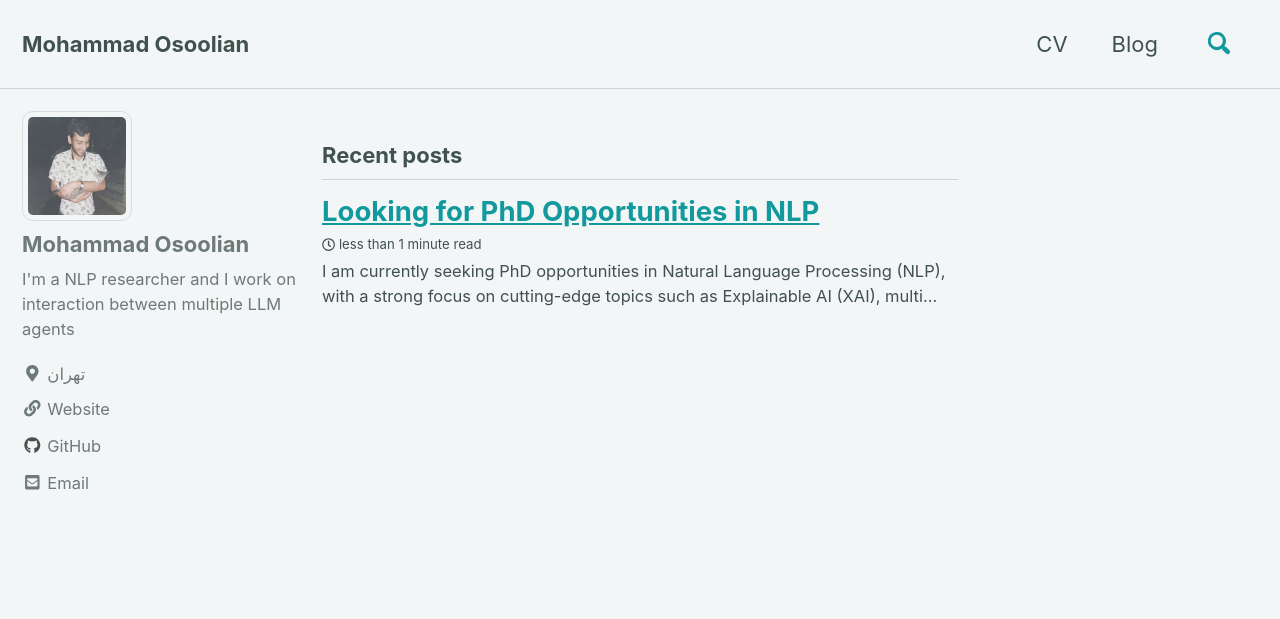
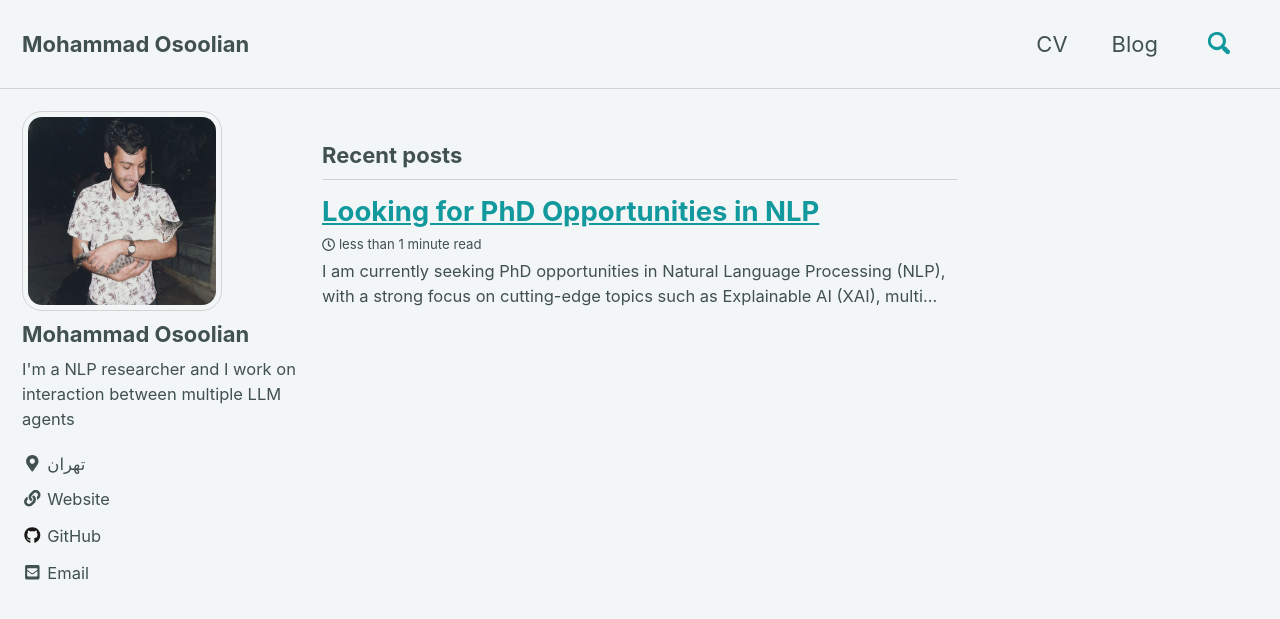
Before and after one commit to mohammad-osoolian/mohammad-osoolian.github.io, a Jekyll site: the page built from index.html, in a window 1280 px wide and 900 px high. Shown: the top 619 px of the window. Built offline with Jekyll 4.4.1, drawn with Linux system fonts in a browser that asks for light colours; cached includes are drawn as plain includes; nearby versions of some CDN libraries; the list of posts is cut into pages by our own code.

Commit message:
side bar opacity 1

```diff
--- a/_sass/minimal-mistakes/_sidebar.scss
+++ b/_sass/minimal-mistakes/_sidebar.scss
@@ -19,7 +19,7 @@
   @include breakpoint($large) {
     float: left;
     width: calc(#{$right-sidebar-width-narrow} - 1em);
-    opacity: 0.75;
+    opacity: 1;
     -webkit-transition: opacity 0.2s ease-in-out;
     transition: opacity 0.2s ease-in-out;
 
@@ -117,8 +117,8 @@
 .author__avatar {
   display: table-cell;
   vertical-align: top;
-  width: 80px;
-  height: 80px;
+  width: 200px;
+  height: 200px;
 
   @include breakpoint($large) {
     display: block;
@@ -127,7 +127,7 @@
   }
 
   img {
-    max-width: 110px;
+    max-width: 200px;
     border-radius: 10%;
 
     @include breakpoint($large) {
```
